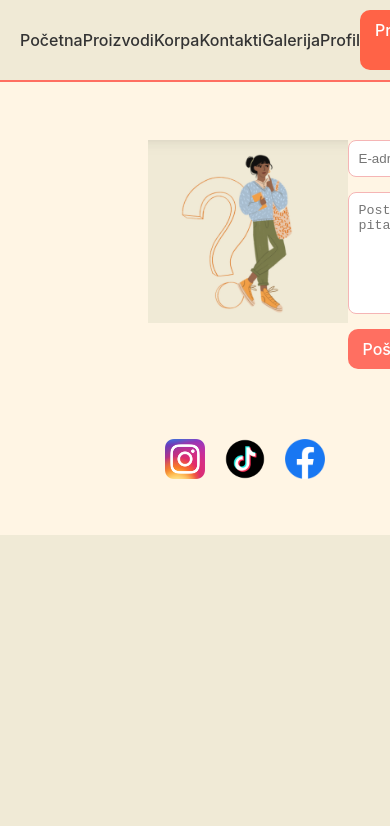
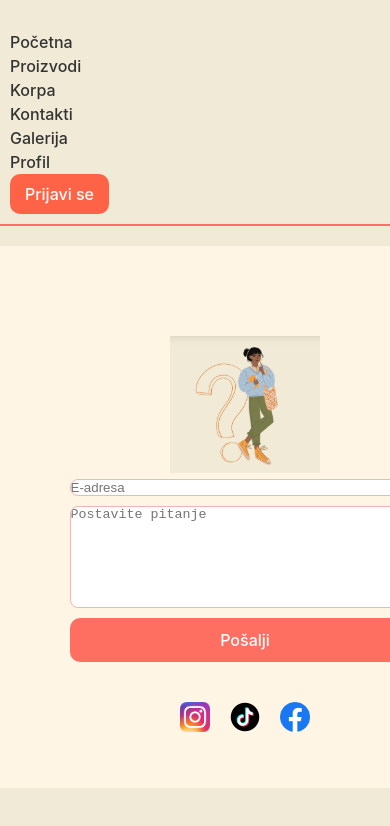
Before and after one commit to elab-development/klijentske-veb-tehnologije-2024-2022-0167-narucivanje-hrane, a React (Vite) app: page /contact in a window 390 px wide. Shown: the top 826 px of the page. Built offline with nearby package versions, Linux system fonts and the light colour scheme.

Commit message:
19. commit - NavBar i Contact responzivnost

```diff
--- a/src/App.css
+++ b/src/App.css
@@ -34,6 +34,40 @@
 
 .prijaviSeBtn:hover {
   background-color: #ff4500;
+}
+
+@media (max-width: 768px) {
+  .navbar {
+    flex-direction: column;
+    align-items: flex-start;
+    padding: 10px;
+    position: relative;
+  }
+
+  .navbar-menu {
+    display: none;
+    flex-direction: column;
+    width: 100%;
+    align-items: center;
+    position: absolute;
+    top: 60px;
+    left: 0;
+    background: #f0ead6;
+    border-bottom: 2px solid #ff6f61;
+    box-shadow: 0 2px 4px rgba(0, 0, 0, 0.1);
+  }
+
+  .navbar-menu.active {
+    display: flex;
+  }
+
+  .hamburger-menu {
+    display: flex;
+  }
+
+  .hamburger-menu.active div {
+    background-color: #ff4500;
+  }
 }
 
 /*HOME PAGE*/
@@ -271,12 +305,39 @@
   height: 40px;
 }
 
+@media (max-width: 768px) {
+  .contact-container {
+    flex-direction: column;
+    width: 90%;
+    padding: 20px;
+  }
+
+  .contact-image img {
+    width: 150px;
+  }
+
+  .input-field, .input-textarea {
+    padding: 0px;
+    margin-bottom: 10px;
+  }
+
+  .custom-button {
+    padding: 12px;
+    width: 100%;
+  }
+
+  .social-icons img {
+    width: 30px;
+    height: 30px;
+  }
+}
+
 /*LOGIN PAGE*/
 
 html, body {
   height: 100%;
   margin: 0;
-  overflow: hidden; /* Prevent scrolling */
+  overflow: hidden;
 }
 
 .sign-in-container {
@@ -351,7 +412,7 @@ html, body {
   }
 }
 
-/* Responsive design for mobile devices */
+
 @media (max-width: 768px) {
   .image-container img {
     width: 75%;
```
